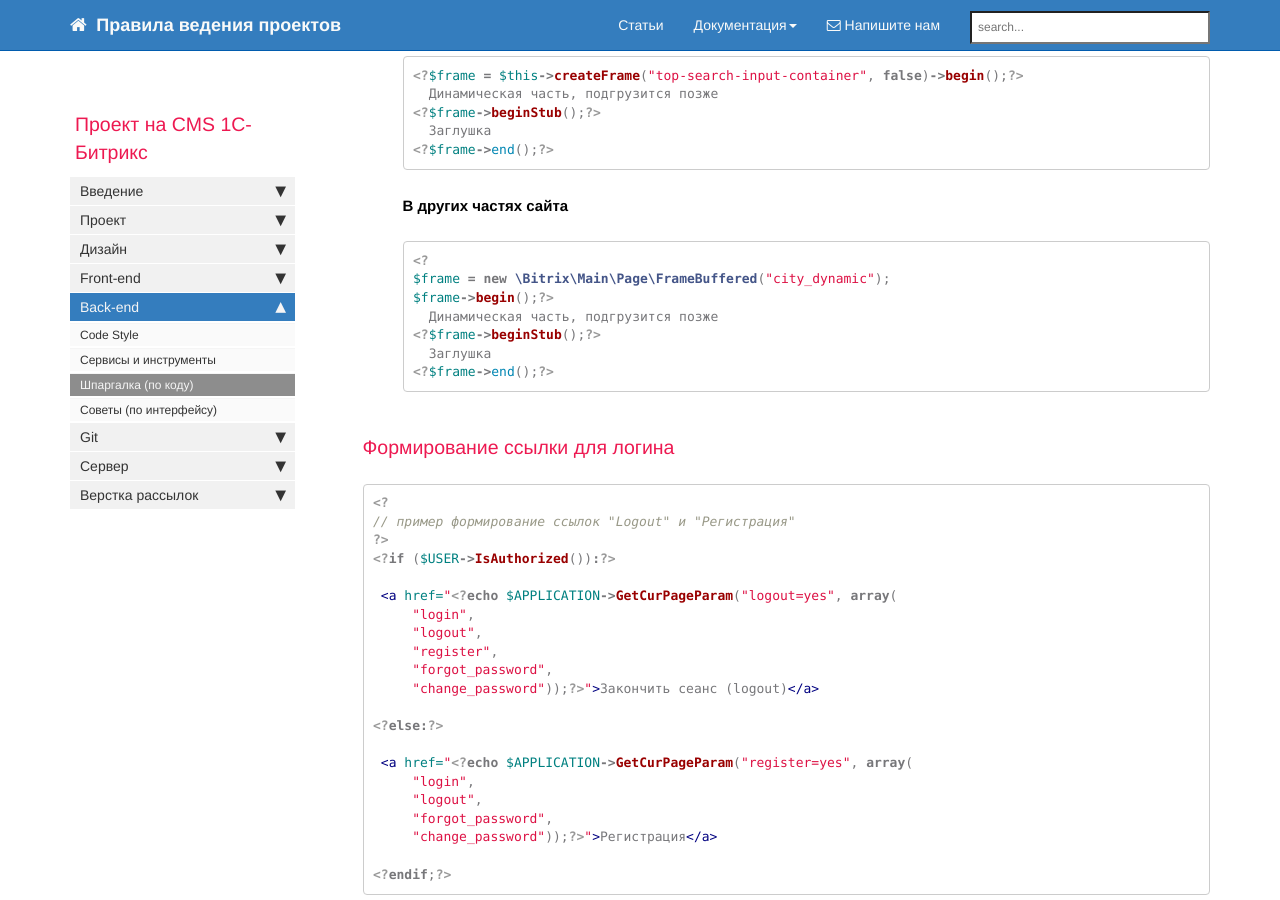
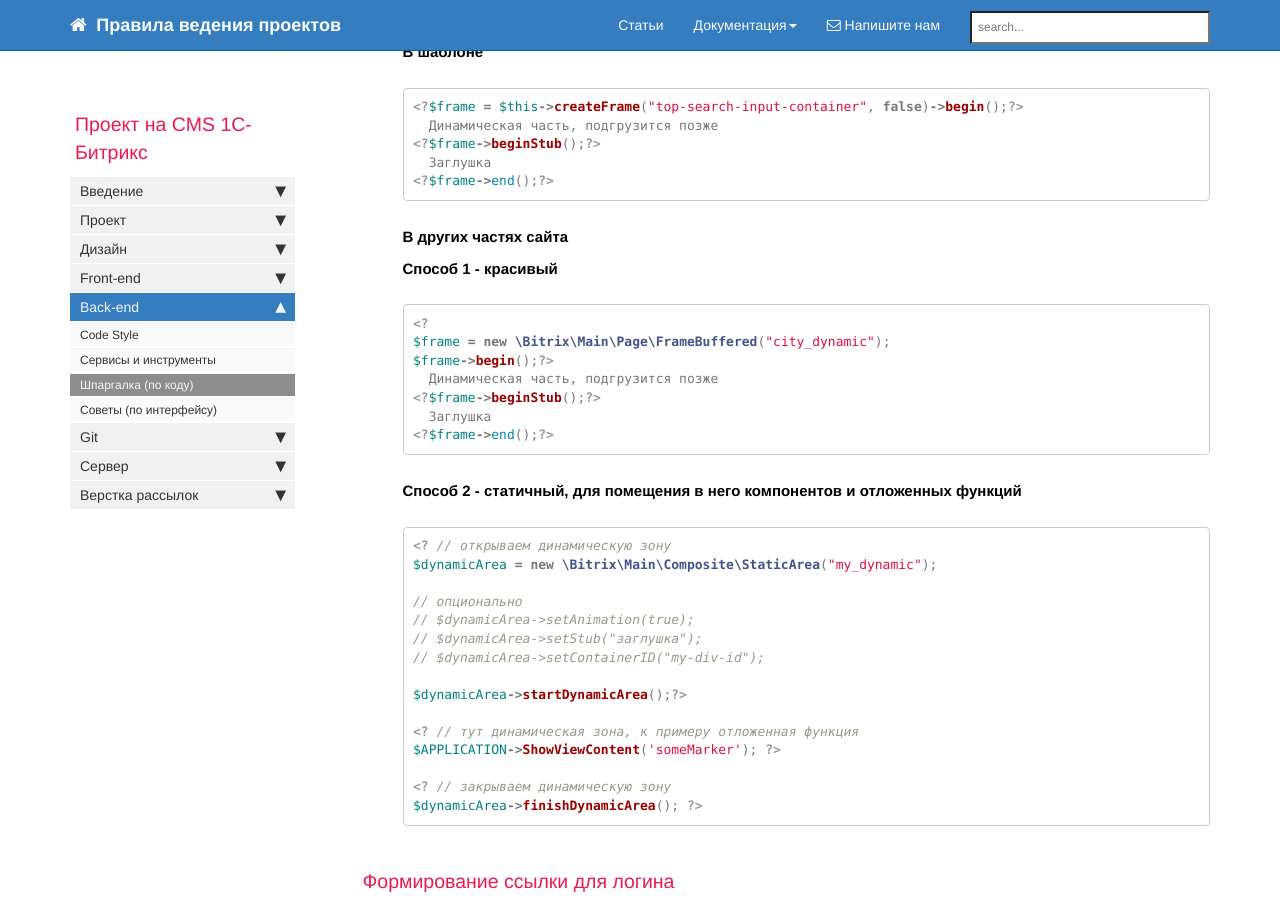
Before and after one commit to gdecider/gdecider.github.io, a Jekyll site: the page built from pages/bx/bx_back-shpora.md, in a window 1280 px wide and 900 px high, scrolled down 6254 px. Built offline with Jekyll 4.4.1, drawn with Linux system fonts in a browser that asks for light colours; nearby versions of some CDN libraries; comment, search, counter and statistics services are not loaded.

Commit message:
Update bx_back-shpora.md

````diff
--- a/pages/bx/bx_back-shpora.md
+++ b/pages/bx/bx_back-shpora.md
@@ -265,6 +266,8 @@ if ($request->isPost()) {
 
   **В других частях сайта**
 
+  **Способ 1 - красивый**
+
   ```php
   <?
   $frame = new \Bitrix\Main\Page\FrameBuffered("city_dynamic");
@@ -274,6 +277,27 @@ if ($request->isPost()) {
     Заглушка
   <?$frame->end();?>
   ```
+
+  **Способ 2 - статичный, для помещения в него компонентов и отложенных функций**
+
+  ```php
+  <? // открываем динамическую зону
+  $dynamicArea = new \Bitrix\Main\Composite\StaticArea("my_dynamic");
+
+  // опционально
+  // $dynamicArea->setAnimation(true);
+  // $dynamicArea->setStub("заглушка");
+  // $dynamicArea->setContainerID("my-div-id");
+
+  $dynamicArea->startDynamicArea();?>
+
+  <? // тут динамическая зона, к примеру отложенная функция
+  $APPLICATION->ShowViewContent('someMarker'); ?>
+
+  <? // закрываем динамическую зону
+  $dynamicArea->finishDynamicArea(); ?>
+  ```
+
 
 ### Формирование ссылки для логина
 
````
Also changed, not shown: other parts of pages/bx/bx_back-shpora.md (+1 -0 lines).
